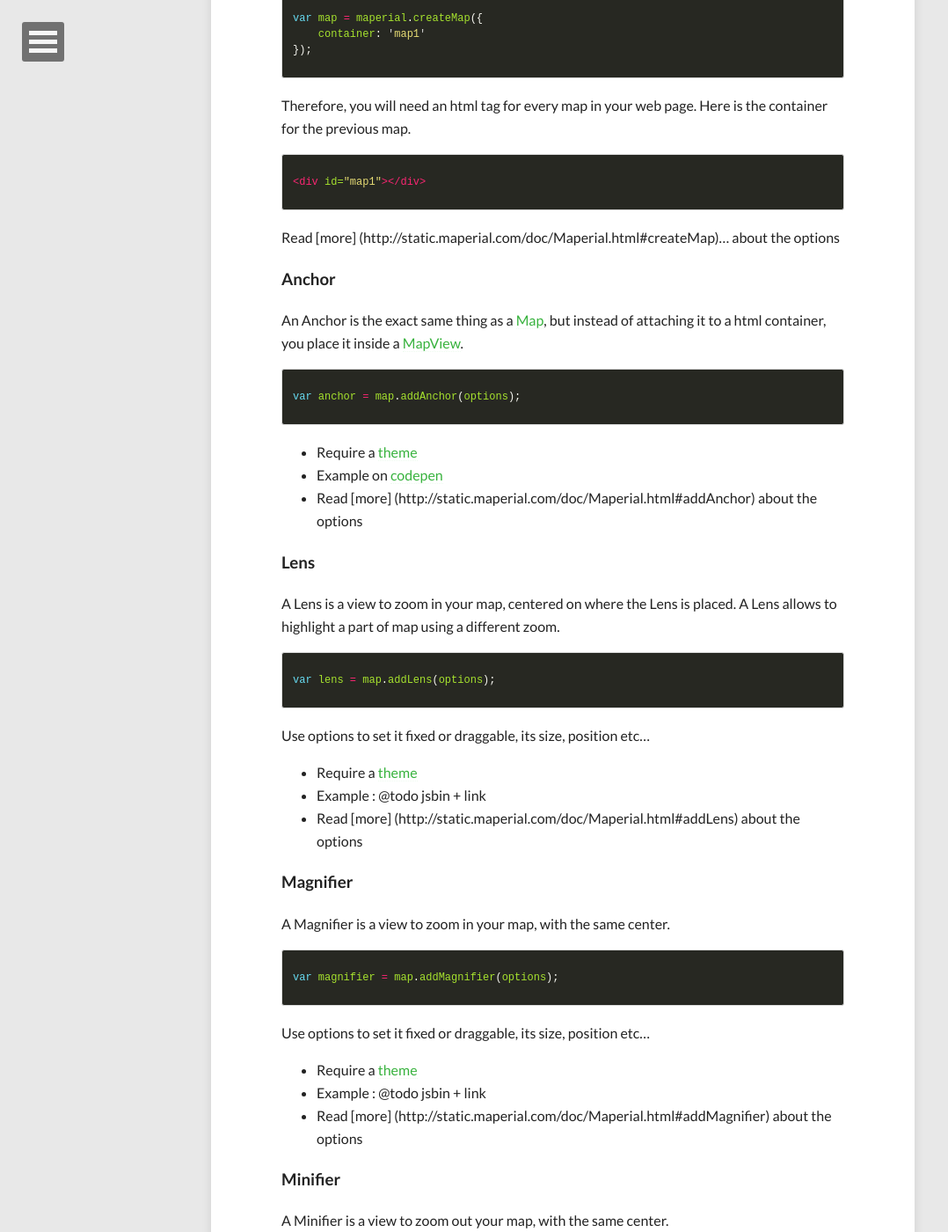
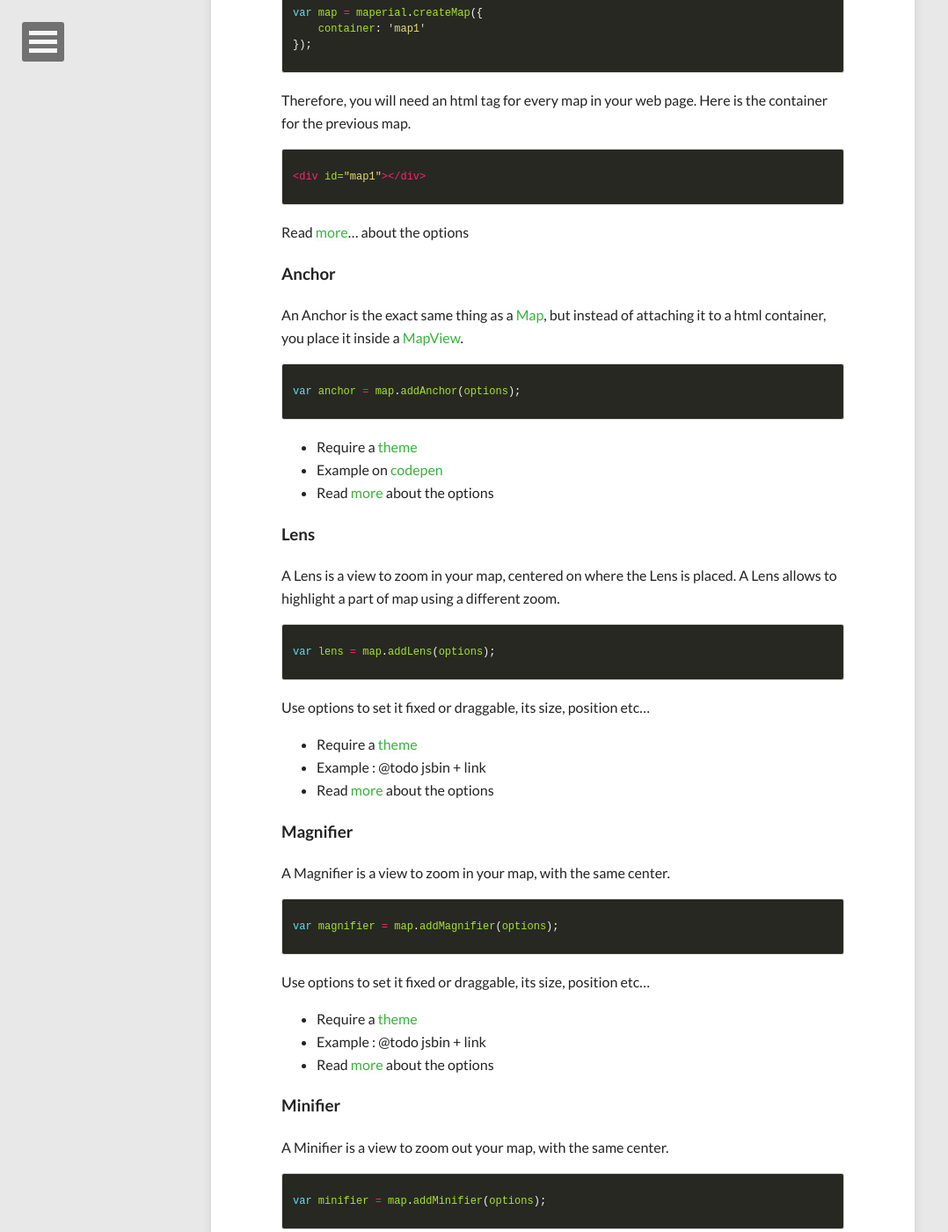
Before and after one commit to maperial/maperial.github.io, a Jekyll site: the page built from concepts/index.md, in a window 1280 px wide and 1400 px high, scrolled down 1714 px. Shown: the whole window at 88% size, without its empty margins (0-1078 px from the left). Built offline with Jekyll 4.4.1, drawn with Linux system fonts in a browser that asks for light colours; nearby versions of some CDN libraries; comment, search, counter and statistics services are not loaded; some of the changed text lies outside the part shown.

Commit message:
concepts

```diff
--- a/_includes/navigation.html
+++ b/_includes/navigation.html
@@ -4,6 +4,7 @@
 		<li><a href="{{ site.url }}">Home</a></li>
 		<li><a href="{{ site.url }}/getting-started/">Getting Started</a></li>
 		<li><a href="{{ site.url }}/concepts/">Concepts</a></li>
+		<li><a href="http://static.maperial.com/doc">API documentation</a></li>
 		<li><a href="{{ site.url }}/about/">About</a></li>
 		<li>
 			<a href="#">Links</a>
--- a/concepts/index.md
+++ b/concepts/index.md
@@ -25,7 +25,8 @@
 {% highlight js %}
 var maperial = new Maperial();
 {% endhighlight %}
-##### With your maperial you can now :
+
+With your maperial you can now :
 - Draw [MapViews](#mapviews)
 - Share [Data](#data)
 - Attach [Tools](#tools)
@@ -34,7 +35,7 @@
 
 # MapViews
 
-There are 5 types of [MapView](http://static.maperial.com/doc/MapView.html) :
+There are 5 types of MapView :
 - a [Map](#map)
 - an [Anchor](#anchor)
 - a [Lens](#lens)
@@ -66,7 +67,7 @@
 <div id="map1"></div>
 {% endhighlight %}
 
-Read [more] (http://static.maperial.com/doc/Maperial.html#createMap)...
+Read [more](http://static.maperial.com/doc/Maperial.html#createMap)...
 about the options
 
 
@@ -82,7 +83,7 @@
 
 - Require a [theme](#theme)
 - Example on [codepen](http://codepen.io/chrisdugne/pen/VYYbEv?editors=101)
-- Read [more] (http://static.maperial.com/doc/Maperial.html#addAnchor)
+- Read [more](http://static.maperial.com/doc/Maperial.html#addAnchor)
 about the options
 
 
@@ -101,7 +102,7 @@
 
 - Require a [theme](#theme)
 - Example : @todo jsbin + link
-- Read [more] (http://static.maperial.com/doc/Maperial.html#addLens)
+- Read [more](http://static.maperial.com/doc/Maperial.html#addLens)
 about the options
 
 
@@ -118,7 +119,7 @@
 
 - Require a [theme](#theme)
 - Example : @todo jsbin + link
-- Read [more] (http://static.maperial.com/doc/Maperial.html#addMagnifier)
+- Read [more](http://static.maperial.com/doc/Maperial.html#addMagnifier)
 about the options
 
 
@@ -135,7 +136,7 @@
 
 - Require a [theme](#theme)
 - Example : @todo jsbin + link
-- Read [more] (http://static.maperial.com/doc/Maperial.html#addMinifier)
+- Read [more](http://static.maperial.com/doc/Maperial.html#addMinifier)
 about the options
 
 
@@ -242,7 +243,7 @@
 
 - Require a [theme](#theme) on your page
 - @todo : Example on [codepen](http://codepen.io/chrisdugne)
-- Read [more] (http://static.maperial.com/doc/Maperial.html#addSimpleZoom)
+- Read [more](http://static.maperial.com/doc/Maperial.html#addSimpleZoom)
 about the options
 
 
@@ -273,7 +274,7 @@
 
 - Require a [theme](#theme) on your page
 - Example on [codepen](http://codepen.io/chrisdugne/pen/qEEYRp?editors=101)
-- Read [more] (http://static.maperial.com/doc/Maperial.html#addShadeControls) about the options
+- Read [more](http://static.maperial.com/doc/Maperial.html#addShadeControls) about the options
 
 
 
```
